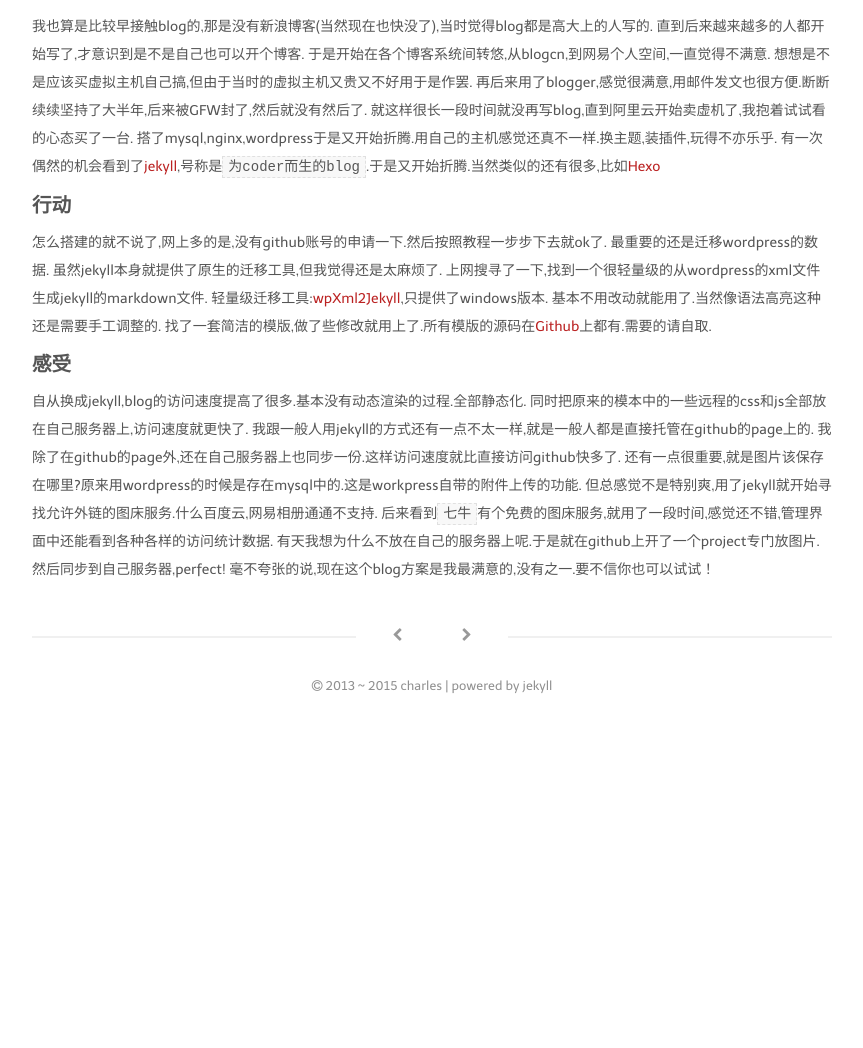
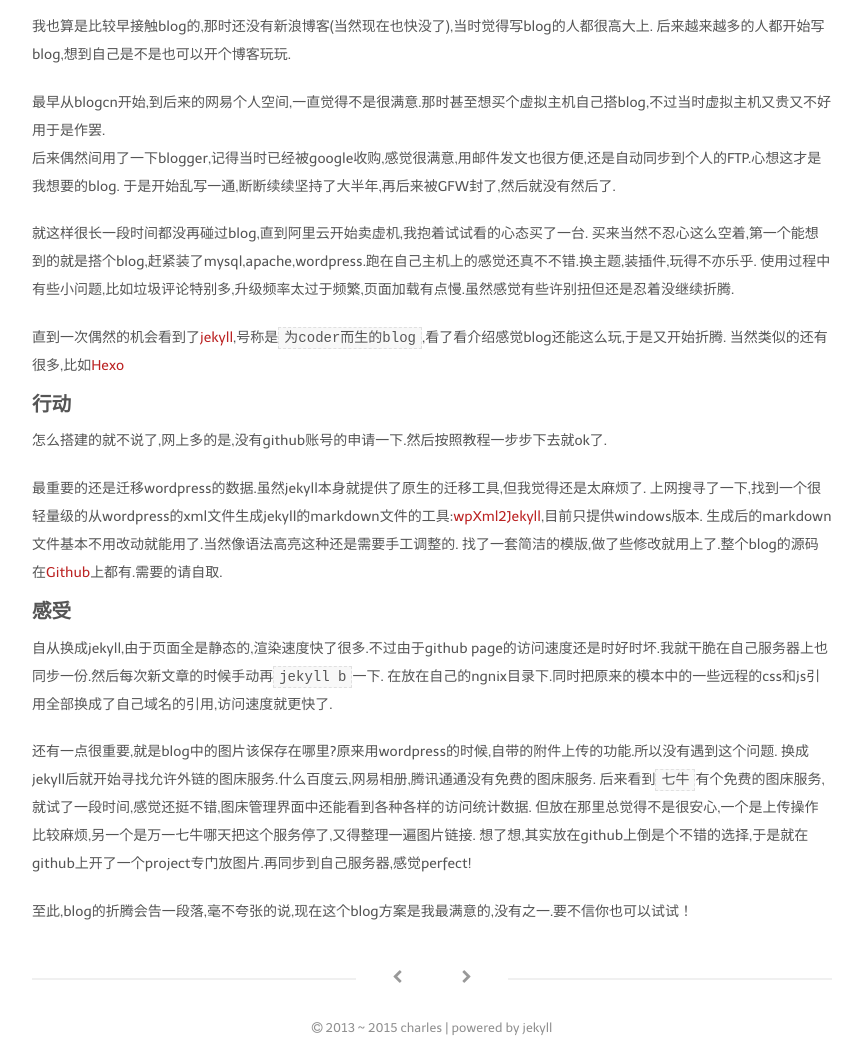
Before and after one commit to ichengchao/ichengchao.github.io, a Jekyll site: the page built from _posts/2015-02-05-wordpress-to-jekyll.markdown, in a window 1280 px wide. Shown: the part 561-1609 px from the top of the page, without its empty margins (208-1071 px from the left). Built offline with Jekyll 4.4.1, drawn with Linux system fonts in a browser that asks for light colours; Markdown is read by kramdown in place of the engine named in the settings; before the commit the page ends 1268 px from its top, so only the background shows below that.

Commit message:
修改文章

```diff
--- a/_posts/2015-02-05-wordpress-to-jekyll.markdown
+++ b/_posts/2015-02-05-wordpress-to-jekyll.markdown
@@ -11,33 +11,38 @@ tags:
 ![jekyll](http://chengchao.name/resource-container/image/logo-jekyll.png)
 
 ## 起因
-我也算是比较早接触blog的,那是没有新浪博客(当然现在也快没了),当时觉得blog都是高大上的人写的.
-直到后来越来越多的人都开始写了,才意识到是不是自己也可以开个博客.
-于是开始在各个博客系统间转悠,从blogcn,到网易个人空间,一直觉得不满意.
-想想是不是应该买虚拟主机自己搞,但由于当时的虚拟主机又贵又不好用于是作罢.
-再后来用了blogger,感觉很满意,用邮件发文也很方便.断断续续坚持了大半年,后来被GFW封了,然后就没有然后了.
-就这样很长一段时间就没再写blog,直到阿里云开始卖虚机了,我抱着试试看的心态买了一台.
-搭了mysql,nginx,wordpress于是又开始折腾.用自己的主机感觉还真不一样.换主题,装插件,玩得不亦乐乎.
-有一次偶然的机会看到了[jekyll](http://jekyllrb.com/),号称是`为coder而生的blog`.于是又开始折腾.当然类似的还有很多,比如[Hexo](https://hexo.io/)
+我也算是比较早接触blog的,那时还没有新浪博客(当然现在也快没了),当时觉得写blog的人都很高大上.
+后来越来越多的人都开始写blog,想到自己是不是也可以开个博客玩玩.
+
+最早从blogcn开始,到后来的网易个人空间,一直觉得不是很满意.那时甚至想买个虚拟主机自己搭blog,不过当时虚拟主机又贵又不好用于是作罢.
+后来偶然间用了一下blogger,记得当时已经被google收购,感觉很满意,用邮件发文也很方便,还是自动同步到个人的FTP.心想这才是我想要的blog.
+于是开始乱写一通,断断续续坚持了大半年,再后来被GFW封了,然后就没有然后了.
+
+就这样很长一段时间都没再碰过blog,直到阿里云开始卖虚机,我抱着试试看的心态买了一台.
+买来当然不忍心这么空着,第一个能想到的就是搭个blog,赶紧装了mysql,apache,wordpress.跑在自己主机上的感觉还真不不错.换主题,装插件,玩得不亦乐乎.
+使用过程中有些小问题,比如垃圾评论特别多,升级频率太过于频繁,页面加载有点慢.虽然感觉有些许别扭但还是忍着没继续折腾.
+
+直到一次偶然的机会看到了[jekyll](http://jekyllrb.com/),号称是`为coder而生的blog`,看了看介绍感觉blog还能这么玩,于是又开始折腾.
+当然类似的还有很多,比如[Hexo](https://hexo.io/)
 
 
 ## 行动
 怎么搭建的就不说了,网上多的是,没有github账号的申请一下.然后按照教程一步步下去就ok了.
-最重要的还是迁移wordpress的数据.
-虽然jekyll本身就提供了原生的迁移工具,但我觉得还是太麻烦了.
-上网搜寻了一下,找到一个很轻量级的从wordpress的xml文件生成jekyll的markdown文件.
-轻量级迁移工具:[wpXml2Jekyll](https://github.com/theaob/wpXml2Jekyll),只提供了windows版本.
-基本不用改动就能用了.当然像语法高亮这种还是需要手工调整的.
-找了一套简洁的模版,做了些修改就用上了.所有模版的源码在[Github](https://github.com/ichengchao/ichengchao.github.io)上都有.需要的请自取.
+
+最重要的还是迁移wordpress的数据.虽然jekyll本身就提供了原生的迁移工具,但我觉得还是太麻烦了.
+上网搜寻了一下,找到一个很轻量级的从wordpress的xml文件生成jekyll的markdown文件的工具:[wpXml2Jekyll](https://github.com/theaob/wpXml2Jekyll),目前只提供windows版本.
+生成后的markdown文件基本不用改动就能用了.当然像语法高亮这种还是需要手工调整的.
+找了一套简洁的模版,做了些修改就用上了.整个blog的源码在[Github](https://github.com/ichengchao/ichengchao.github.io)上都有.需要的请自取.
 
 
 ## 感受
-自从换成jekyll,blog的访问速度提高了很多.基本没有动态渲染的过程.全部静态化.
-同时把原来的模本中的一些远程的css和js全部放在自己服务器上,访问速度就更快了.
-我跟一般人用jekyll的方式还有一点不太一样,就是一般人都是直接托管在github的page上的.
-我除了在github的page外,还在自己服务器上也同步一份.这样访问速度就比直接访问github快多了.
-还有一点很重要,就是图片该保存在哪里?原来用wordpress的时候是存在mysql中的.这是workpress自带的附件上传的功能.
-但总感觉不是特别爽,用了jekyll就开始寻找允许外链的图床服务.什么百度云,网易相册通通不支持.
-后来看到`七牛`有个免费的图床服务,就用了一段时间,感觉还不错,管理界面中还能看到各种各样的访问统计数据.
-有天我想为什么不放在自己的服务器上呢.于是就在github上开了一个project专门放图片.然后同步到自己服务器,perfect!
-毫不夸张的说,现在这个blog方案是我最满意的,没有之一.要不信你也可以试试！
+自从换成jekyll,由于页面全是静态的,渲染速度快了很多.不过由于github page的访问速度还是时好时坏.我就干脆在自己服务器上也同步一份.然后每次新文章的时候手动再`jekyll b`一下.
+在放在自己的ngnix目录下.同时把原来的模本中的一些远程的css和js引用全部换成了自己域名的引用,访问速度就更快了.
+
+还有一点很重要,就是blog中的图片该保存在哪里?原来用wordpress的时候,自带的附件上传的功能.所以没有遇到这个问题.
+换成jekyll后就开始寻找允许外链的图床服务.什么百度云,网易相册,腾讯通通没有免费的图床服务.
+后来看到`七牛`有个免费的图床服务,就试了一段时间,感觉还挺不错,图床管理界面中还能看到各种各样的访问统计数据.
+但放在那里总觉得不是很安心,一个是上传操作比较麻烦,另一个是万一七牛哪天把这个服务停了,又得整理一遍图片链接.
+想了想,其实放在github上倒是个不错的选择,于是就在github上开了一个project专门放图片.再同步到自己服务器,感觉perfect!
+
+至此,blog的折腾会告一段落,毫不夸张的说,现在这个blog方案是我最满意的,没有之一.要不信你也可以试试！
```
